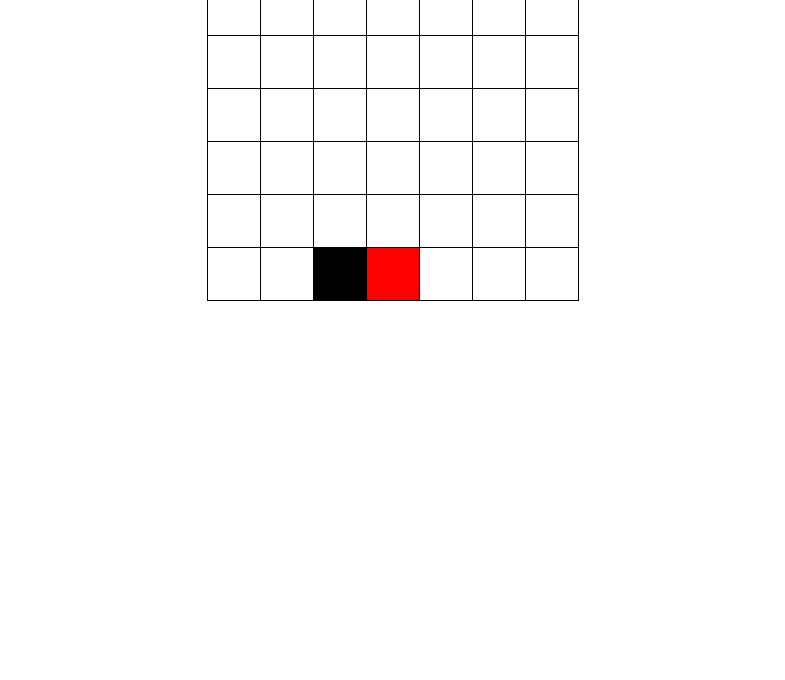
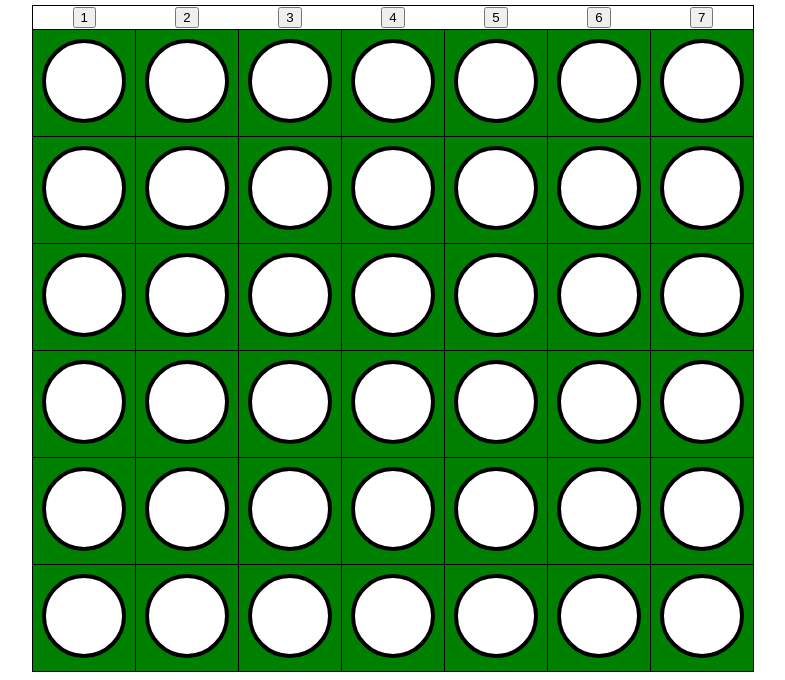
Before and after one commit to sf-sea-lions-2015/green-connect-four, a plain HTML site: page index.html in a window 1280 px wide. Shown: the part 159-839 px from the top of the page, without its empty margins (247-1032 px from the left). Before the commit the page ends 800 px from the top, so only its background shows below. Drawn offline with Linux system fonts and the light colour scheme.

Commit message:
Add SVG to board style

```diff
--- a/default.css
+++ b/default.css
@@ -9,8 +9,9 @@ table, tr, td {
     border-collapse: collapse;
 }
 td {
-  height:50px;
-  width: 50px;
+  background-color: green;
+  height:100px;
+  width: 100px;
 }
 
 td.red {
--- a/index.html
+++ b/index.html
@@ -10,6 +10,7 @@
 <body>
 <header>
   <h1>FOUR CONNECT <span class = "green">#GREEN</span></h1>
+  <h2>An AMAZING game by: Danny, Derek, Ayako, and Iulia</h2>
 </header>
 <div class = "container">
   <table class="board">
@@ -23,58 +24,58 @@
       <th><button>7</button></th>
     </tr>
     <tr class="row6">
-      <td></td>
-      <td></td>
-      <td></td>
-      <td></td>
-      <td></td>
-      <td></td>
-      <td></td>
+      <td><svg width="100" height="100"><circle cx="50" cy="50" r="40" stroke="black" stroke-width="4" fill="white" /></svg></td>
+      <td><svg width="100" height="100"><circle cx="50" cy="50" r="40" stroke="black" stroke-width="4" fill="white" /></svg></td>
+      <td><svg width="100" height="100"><circle cx="50" cy="50" r="40" stroke="black" stroke-width="4" fill="white" /></svg></td>
+      <td><svg width="100" height="100"><circle cx="50" cy="50" r="40" stroke="black" stroke-width="4" fill="white" /></svg></td>
+      <td><svg width="100" height="100"><circle cx="50" cy="50" r="40" stroke="black" stroke-width="4" fill="white" /></svg></td>
+      <td><svg width="100" height="100"><circle cx="50" cy="50" r="40" stroke="black" stroke-width="4" fill="white" /></svg></td>
+      <td><svg width="100" height="100"><circle cx="50" cy="50" r="40" stroke="black" stroke-width="4" fill="white" /></svg></td>
     </tr>
     <tr class="row5">
-      <td></td>
-      <td></td>
-      <td></td>
-      <td></td>
-      <td></td>
-      <td></td>
-      <td></td>
+      <td><svg width="100" height="100"><circle cx="50" cy="50" r="40" stroke="black" stroke-width="4" fill="white" /></svg></td>
+      <td><svg width="100" height="100"><circle cx="50" cy="50" r="40" stroke="black" stroke-width="4" fill="white" /></svg></td>
+      <td><svg width="100" height="100"><circle cx="50" cy="50" r="40" stroke="black" stroke-width="4" fill="white" /></svg></td>
+      <td><svg width="100" height="100"><circle cx="50" cy="50" r="40" stroke="black" stroke-width="4" fill="white" /></svg></td>
+      <td><svg width="100" height="100"><circle cx="50" cy="50" r="40" stroke="black" stroke-width="4" fill="white" /></svg></td>
+      <td><svg width="100" height="100"><circle cx="50" cy="50" r="40" stroke="black" stroke-width="4" fill="white" /></svg></td>
+      <td><svg width="100" height="100"><circle cx="50" cy="50" r="40" stroke="black" stroke-width="4" fill="white" /></svg></td>
     </tr>
     <tr class="row4">
-      <td></td>
-      <td></td>
-      <td></td>
-      <td></td>
-      <td></td>
-      <td></td>
-      <td></td>
+      <td><svg width="100" height="100"><circle cx="50" cy="50" r="40" stroke="black" stroke-width="4" fill="white" /></svg></td>
+      <td><svg width="100" height="100"><circle cx="50" cy="50" r="40" stroke="black" stroke-width="4" fill="white" /></svg></td>
+      <td><svg width="100" height="100"><circle cx="50" cy="50" r="40" stroke="black" stroke-width="4" fill="white" /></svg></td>
+      <td><svg width="100" height="100"><circle cx="50" cy="50" r="40" stroke="black" stroke-width="4" fill="white" /></svg></td>
+      <td><svg width="100" height="100"><circle cx="50" cy="50" r="40" stroke="black" stroke-width="4" fill="white" /></svg></td>
+      <td><svg width="100" height="100"><circle cx="50" cy="50" r="40" stroke="black" stroke-width="4" fill="white" /></svg></td>
+      <td><svg width="100" height="100"><circle cx="50" cy="50" r="40" stroke="black" stroke-width="4" fill="white" /></svg></td>
     </tr>
     <tr class="row3">
-      <td></td>
-      <td></td>
-      <td></td>
-      <td></td>
-      <td></td>
-      <td></td>
-      <td></td>
+      <td><svg width="100" height="100"><circle cx="50" cy="50" r="40" stroke="black" stroke-width="4" fill="white" /></svg></td>
+      <td><svg width="100" height="100"><circle cx="50" cy="50" r="40" stroke="black" stroke-width="4" fill="white" /></svg></td>
+      <td><svg width="100" height="100"><circle cx="50" cy="50" r="40" stroke="black" stroke-width="4" fill="white" /></svg></td>
+      <td><svg width="100" height="100"><circle cx="50" cy="50" r="40" stroke="black" stroke-width="4" fill="white" /></svg></td>
+      <td><svg width="100" height="100"><circle cx="50" cy="50" r="40" stroke="black" stroke-width="4" fill="white" /></svg></td>
+      <td><svg width="100" height="100"><circle cx="50" cy="50" r="40" stroke="black" stroke-width="4" fill="white" /></svg></td>
+      <td><svg width="100" height="100"><circle cx="50" cy="50" r="40" stroke="black" stroke-width="4" fill="white" /></svg></td>
     </tr>
     <tr class="row2">
-      <td></td>
-      <td></td>
-      <td></td>
-      <td></td>
-      <td></td>
-      <td></td>
-      <td></td>
+      <td><svg width="100" height="100"><circle cx="50" cy="50" r="40" stroke="black" stroke-width="4" fill="white" /></svg></td>
+      <td><svg width="100" height="100"><circle cx="50" cy="50" r="40" stroke="black" stroke-width="4" fill="white" /></svg></td>
+      <td><svg width="100" height="100"><circle cx="50" cy="50" r="40" stroke="black" stroke-width="4" fill="white" /></svg></td>
+      <td><svg width="100" height="100"><circle cx="50" cy="50" r="40" stroke="black" stroke-width="4" fill="white" /></svg></td>
+      <td><svg width="100" height="100"><circle cx="50" cy="50" r="40" stroke="black" stroke-width="4" fill="white" /></svg></td>
+      <td><svg width="100" height="100"><circle cx="50" cy="50" r="40" stroke="black" stroke-width="4" fill="white" /></svg></td>
+      <td><svg width="100" height="100"><circle cx="50" cy="50" r="40" stroke="black" stroke-width="4" fill="white" /></svg></td>
     </tr>
     <tr class="row1">
-      <td></td>
-      <td></td>
-      <td class = "black"></td>
-      <td class = "red"></td>
-      <td></td>
-      <td></td>
-      <td></td>
+      <td><svg width="100" height="100"><circle cx="50" cy="50" r="40" stroke="black" stroke-width="4" fill="white" /></svg></td>
+      <td><svg width="100" height="100"><circle cx="50" cy="50" r="40" stroke="black" stroke-width="4" fill="white" /></svg></td>
+      <td><svg width="100" height="100"><circle cx="50" cy="50" r="40" stroke="black" stroke-width="4" fill="white" /></svg></td>
+      <td><svg width="100" height="100"><circle cx="50" cy="50" r="40" stroke="black" stroke-width="4" fill="white" /></svg></td>
+      <td><svg width="100" height="100"><circle cx="50" cy="50" r="40" stroke="black" stroke-width="4" fill="white" /></svg></td>
+      <td><svg width="100" height="100"><circle cx="50" cy="50" r="40" stroke="black" stroke-width="4" fill="white" /></svg></td>
+      <td><svg width="100" height="100"><circle cx="50" cy="50" r="40" stroke="black" stroke-width="4" fill="white" /></svg></td>
     </tr>
   </table>
 </div>
```
